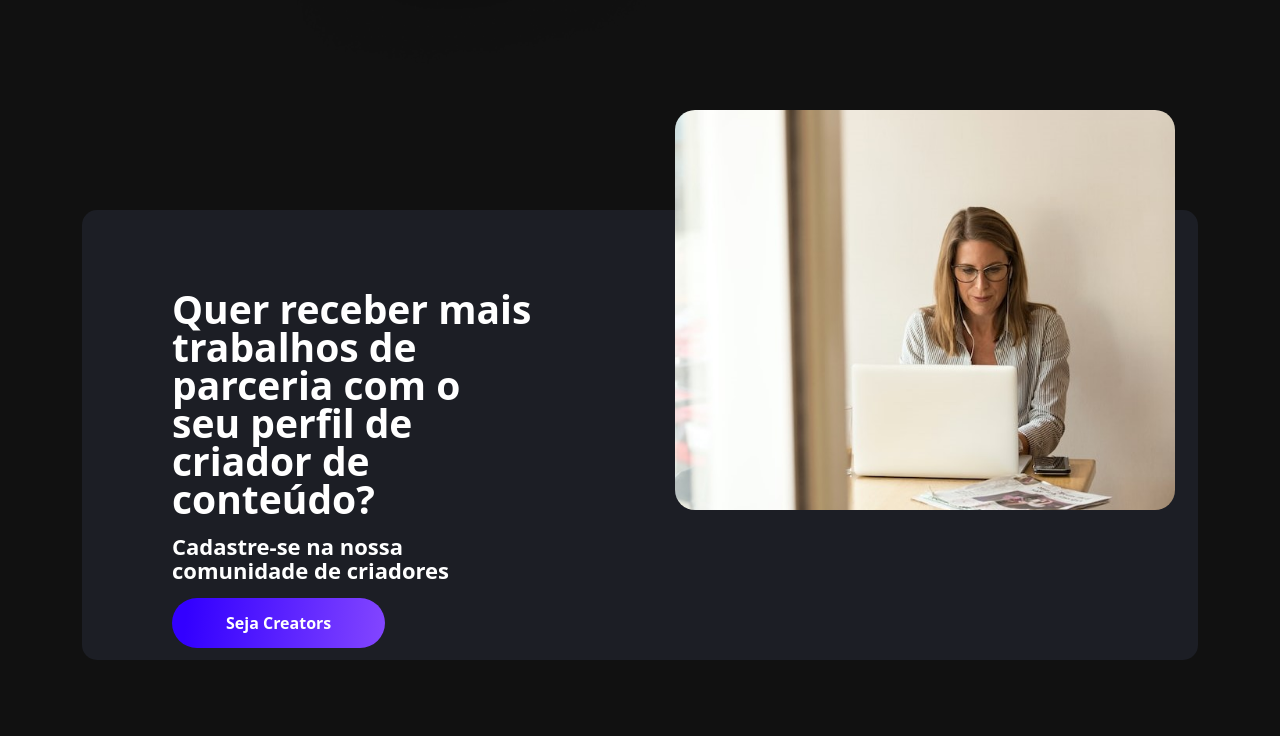
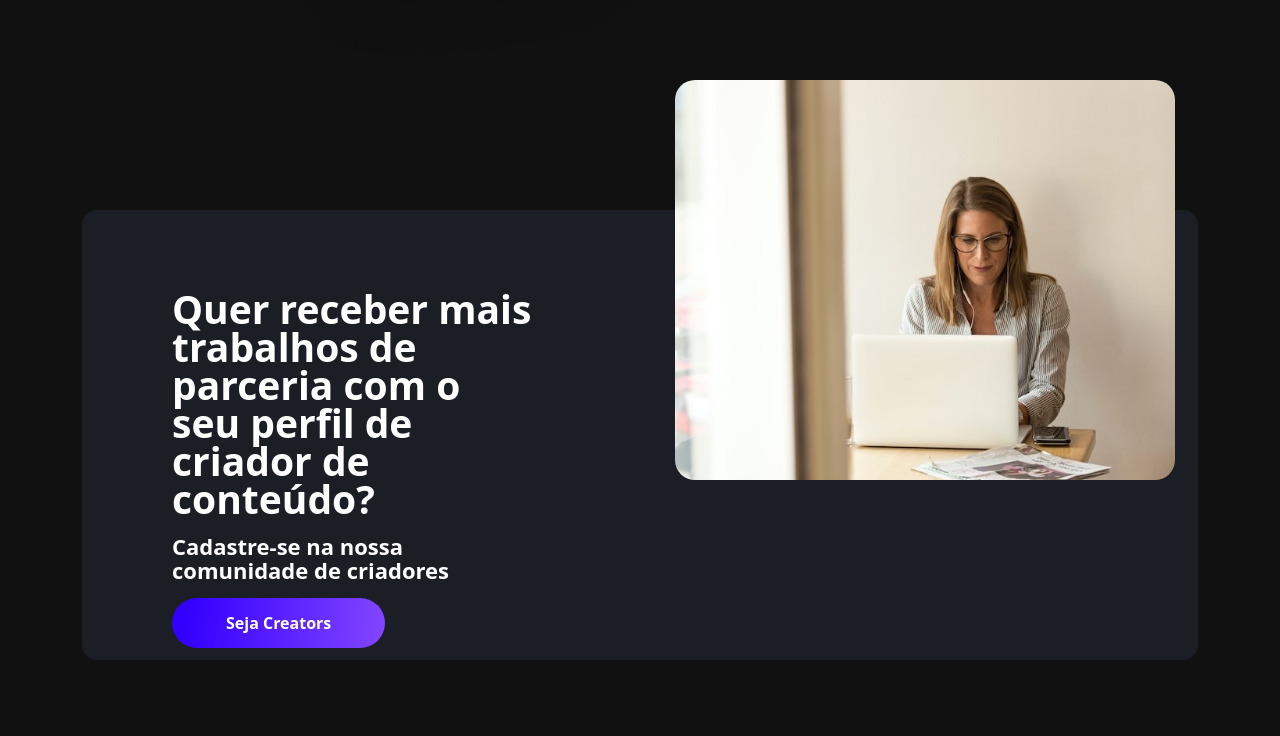
Before and after one commit to LucasAlmeida-jpg/calculadora-Creators, a website: page index.html in a window 1280 px wide. Shown: the part 765-1501 px from the top of the page. Drawn offline with nearby package versions, Linux system fonts and the light colour scheme.

Commit message:
ajustes na imagem

```diff
--- a/css/style.scss
+++ b/css/style.scss
@@ -556,7 +556,7 @@ body {
         img {
             width: 500px;
             height: 400px;
-            margin-top: -100px;
+            margin-top: -130px;
             border-radius: 20px;
             object-fit: cover;
         }
```
Also changed, not shown: css/style.css.
